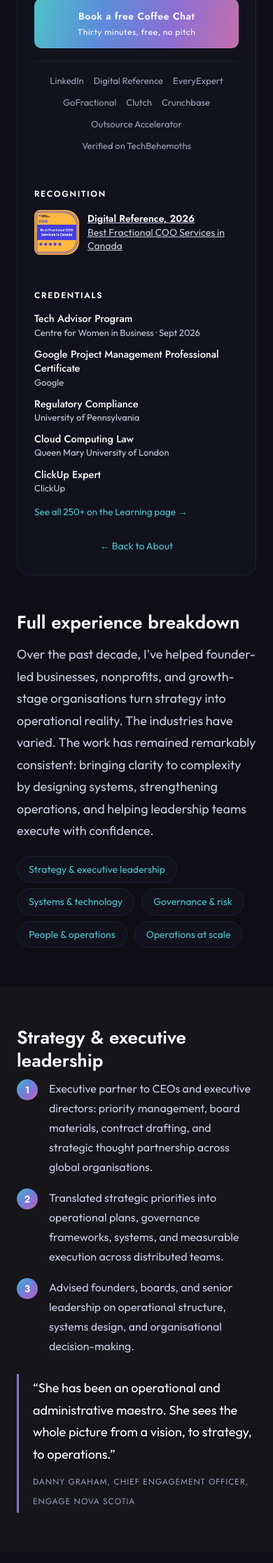
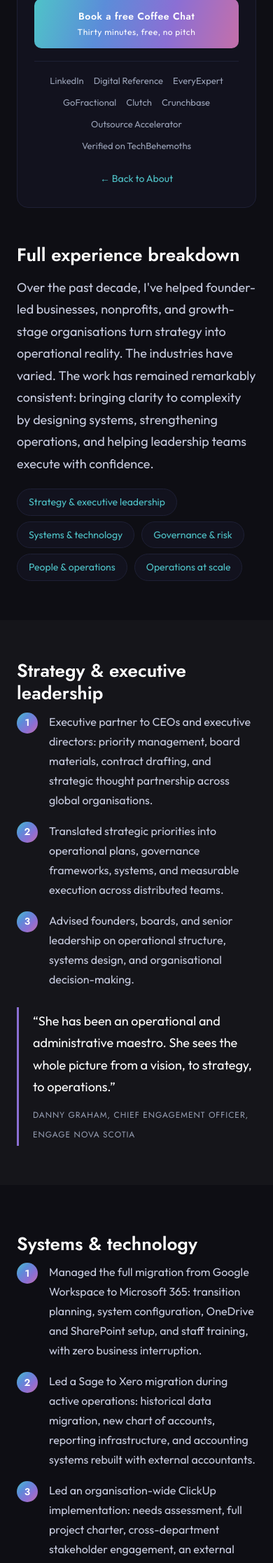
Before and after one commit to elizabethlemoine33-commits/bynorthlight-site, a Jekyll site: the page built from experience.html, in a window 390 px wide. Shown: the part 570-2803 px from the top of the page at 70% size. Built offline with Jekyll 4.4.1, drawn with Linux system fonts in a browser that asks for light colours; some of the changed text lies outside the part shown.

Commit message:
About and experience: shorter left column on phones, one column of steps, shorter experience description (#53)
On a phone the left column (profile, links, badge, credentials) was 1165px tall, so the headline started 1376px down. Recognition and Credentials now show in the left column on desktop and as their own section near the end of the page on phones and tablets, so the headline starts about 850px down. The How we work steps went to two columns at phone width after the last change; they are one column again below 560px. The /experience meta description is shortened so search results do not cut it off.

Co-authored-by: Claude Sonnet 5.5 <noreply@anthropic.com>

```diff
--- /dev/null
+++ b/_includes/about-rail-extras.html
@@ -0,0 +1,15 @@
+<div class="ab-rail-sec">
+  <h3>Recognition</h3>
+  <a class="ab-recog-mini" href="/news/digital-reference-best-coo-2026.html"><img src="/assets/dr-badge-best-coo-2026.png" alt="Digital Reference: Best Fractional COO Services in Canada 2026" width="64" height="64"><span><b>Digital Reference, 2026</b>Best Fractional COO Services in Canada</span></a>
+</div>
+<div class="ab-rail-sec">
+  <h3>Credentials</h3>
+  <ul class="ab-credlist">
+    <li><a href="/learning#tech-advisor"><b>Tech Advisor Program</b>Centre for Women in Business · Sept 2026</a></li>
+    <li><a href="https://www.coursera.org/account/accomplishments/specialization/V4K4CTY98QBS" target="_blank" rel="noopener"><b>Google Project Management Professional Certificate</b>Google</a></li>
+    <li><a href="https://www.coursera.org/account/accomplishments/specialization/4I6FQE9T9EID" target="_blank" rel="noopener"><b>Regulatory Compliance</b>University of Pennsylvania</a></li>
+    <li><a href="https://www.coursera.org/account/accomplishments/specialization/L6SFSPE6BCP5" target="_blank" rel="noopener"><b>Cloud Computing Law</b>Queen Mary University of London</a></li>
+    <li><a href="https://verify.skilljar.com/c/ty6usqg9d5dr" target="_blank" rel="noopener"><b>ClickUp Expert</b>ClickUp</a></li>
+  </ul>
+  <a class="ab-seeall" href="/learning">See all 250+ on the Learning page →</a>
+</div>
--- a/_includes/about-rail.html
+++ b/_includes/about-rail.html
@@ -18,20 +18,8 @@
     <a href="https://www.outsourceaccelerator.com/company/northlight-advisory-services/" target="_blank" rel="noopener">Outsource Accelerator</a>
     <a href="https://techbehemoths.com/company/northlight-advisory-services" target="_blank" rel="noopener" data-techbehemoths-verification>Verified on TechBehemoths</a>
   </div>
-  <div class="ab-rail-sec">
-    <h3>Recognition</h3>
-    <a class="ab-recog-mini" href="/news/digital-reference-best-coo-2026.html"><img src="/assets/dr-badge-best-coo-2026.png" alt="Digital Reference: Best Fractional COO Services in Canada 2026" width="64" height="64"><span><b>Digital Reference, 2026</b>Best Fractional COO Services in Canada</span></a>
-  </div>
-  <div class="ab-rail-sec">
-    <h3>Credentials</h3>
-    <ul class="ab-credlist">
-      <li><a href="/learning#tech-advisor"><b>Tech Advisor Program</b>Centre for Women in Business · Sept 2026</a></li>
-      <li><a href="https://www.coursera.org/account/accomplishments/specialization/V4K4CTY98QBS" target="_blank" rel="noopener"><b>Google Project Management Professional Certificate</b>Google</a></li>
-      <li><a href="https://www.coursera.org/account/accomplishments/specialization/4I6FQE9T9EID" target="_blank" rel="noopener"><b>Regulatory Compliance</b>University of Pennsylvania</a></li>
-      <li><a href="https://www.coursera.org/account/accomplishments/specialization/L6SFSPE6BCP5" target="_blank" rel="noopener"><b>Cloud Computing Law</b>Queen Mary University of London</a></li>
-      <li><a href="https://verify.skilljar.com/c/ty6usqg9d5dr" target="_blank" rel="noopener"><b>ClickUp Expert</b>ClickUp</a></li>
-    </ul>
-    <a class="ab-seeall" href="/learning">See all 250+ on the Learning page →</a>
+  <div class="ab-desk-only">
+  {% include about-rail-extras.html %}
   </div>
   {% if include.back %}<a class="ab-back" href="/about">← Back to About</a>{% endif %}
 </aside>
--- a/_includes/about-styles.html
+++ b/_includes/about-styles.html
@@ -120,4 +120,7 @@
 @media(max-width:1180px){.ab-steps{grid-template-columns:repeat(2,1fr)}}
 @media(max-width:1180px){.ab-done .ab-cards{grid-template-columns:repeat(2,1fr)}}
 @media(max-width:640px){.ab-done .ab-cards{grid-template-columns:1fr}}
+.ab-mobile-only{display:none}
+@media(max-width:900px){.ab-mobile-only{display:block}.ab-desk-only{display:none}.ab-mobile-only .ab-rail-sec:first-child{margin-top:0;padding-top:0}}
+@media(max-width:560px){.ab-steps{grid-template-columns:1fr}}
 </style>
--- a/about.html
+++ b/about.html
@@ -275,6 +275,10 @@ head_extra: |
   <p style="margin-top:14px"><a href="/faq.html">See the full FAQ →</a></p>
 </section>
 
+<section class="ab-sec ab-mobile-only">
+  {% include about-rail-extras.html %}
+</section>
+
 <section class="ab-band">
   <h2 class="ab-h2">Ready to talk?</h2>
   <p class="ab-lede">A free 30-minute Coffee Chat. Tell me what you're working on and we'll see whether there's a fit.</p>
--- a/experience.html
+++ b/experience.html
@@ -2,10 +2,10 @@
 permalink: /experience
 layout: page
 title: "Full experience breakdown — Elizabeth Lemoine | Northlight Advisory Services"
-description: "Elizabeth Lemoine's full experience: strategy and executive leadership, systems and technology, governance and risk, people and operations, and operations at scale, with 300+ initiatives across 115+ countries."
+description: "Elizabeth Lemoine's full experience: strategy, systems and technology, governance and risk, people and operations, and operations at scale."
 canonical: "https://bynorthlight.ca/experience"
 og_title: "Full experience breakdown — Elizabeth Lemoine"
-og_description: "Elizabeth Lemoine's full experience: strategy and executive leadership, systems and technology, governance and risk, people and operations, and operations at scale, with 300+ initiatives across 115+ countries."
+og_description: "Elizabeth Lemoine's full experience: strategy, systems and technology, governance and risk, people and operations, and operations at scale."
 og_image: "https://bynorthlight.ca/EL-aurora.png"
 og_image_width: "800"
 og_image_height: "800"
@@ -119,6 +119,10 @@ head_extra: |
   <p style="margin-top:14px"><a href="/faq.html">See the full FAQ →</a></p>
 </section>
 
+<section class="ab-sec ab-mobile-only">
+  {% include about-rail-extras.html %}
+</section>
+
 <section class="ab-band">
   <h2 class="ab-h2">Want to talk it through?</h2>
   <p class="ab-lede">A free 30-minute Coffee Chat. Tell me what you're working on and we'll see whether there's a fit.</p>
```
